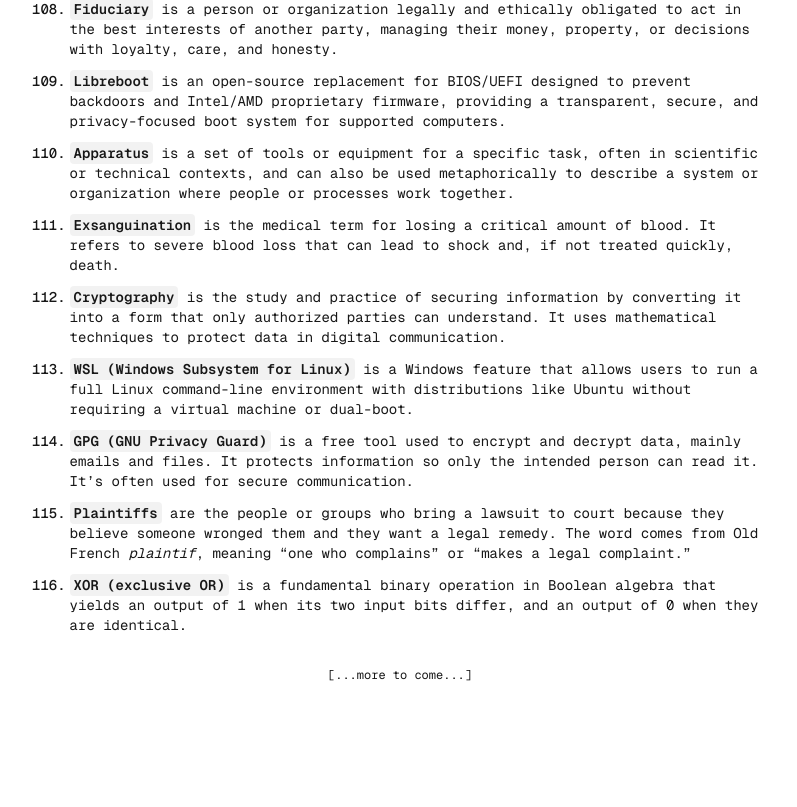
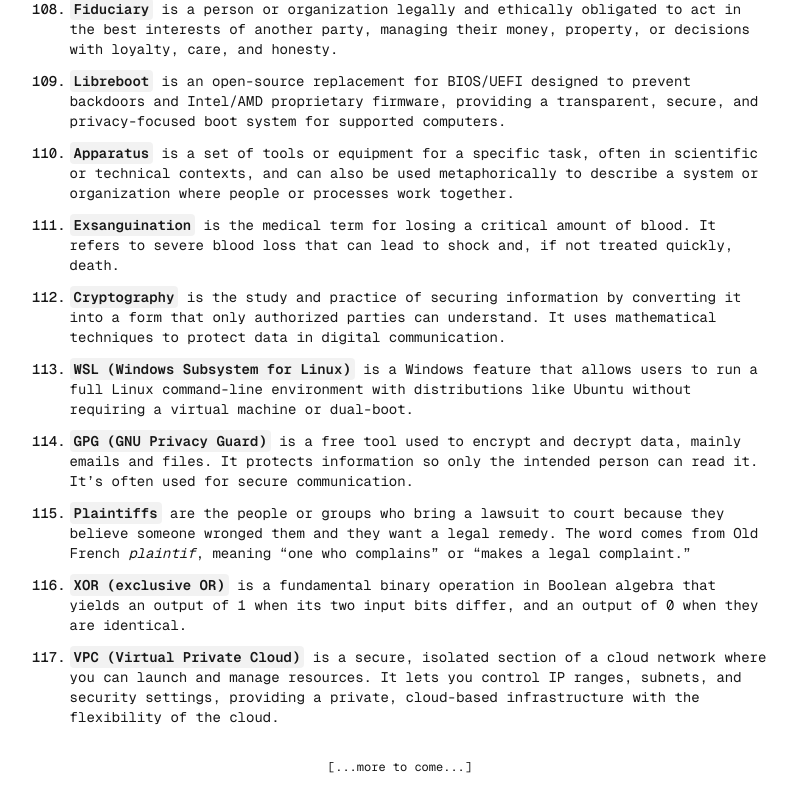
Before and after one commit to BrahimBoussada/mind-log, a Next.js app: page / in a window 1280 px wide. Shown: the part 6928-7735 px from the top of the page, without its empty margins (240-1037 px from the left). Before the commit the page ends 7643 px from the top, so only its background shows below. Built offline with nearby package versions, Linux system fonts and the light colour scheme.

Commit message:
log:7-12-2025

```diff
--- a/src/app/page.tsx
+++ b/src/app/page.tsx
@@ -1108,6 +1108,17 @@ export default function Home() {
           </Text>
         </Note>
 
+        <Note>
+          <N>117.</N>
+          <Text>
+            <Key>VPC (Virtual Private Cloud)</Key> is a secure, isolated section
+            of a cloud network where you can launch and manage resources. It
+            lets you control IP ranges, subnets, and security settings,
+            providing a private, cloud-based infrastructure with the flexibility
+            of the cloud.
+          </Text>
+        </Note>
+
         {/* --- end --- */}
       </NoteWrapper>
 
```
